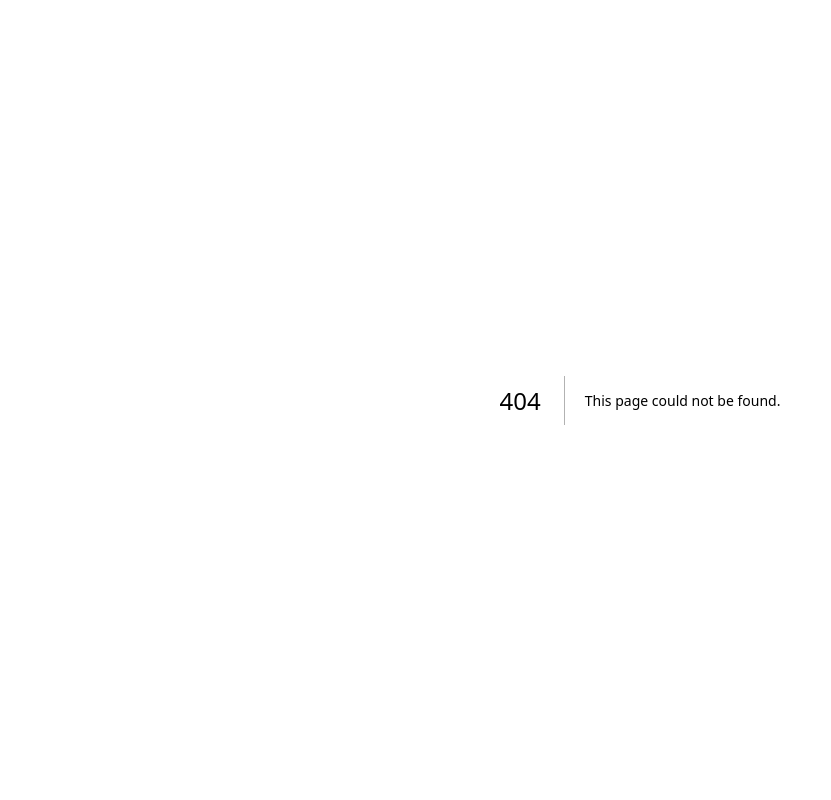
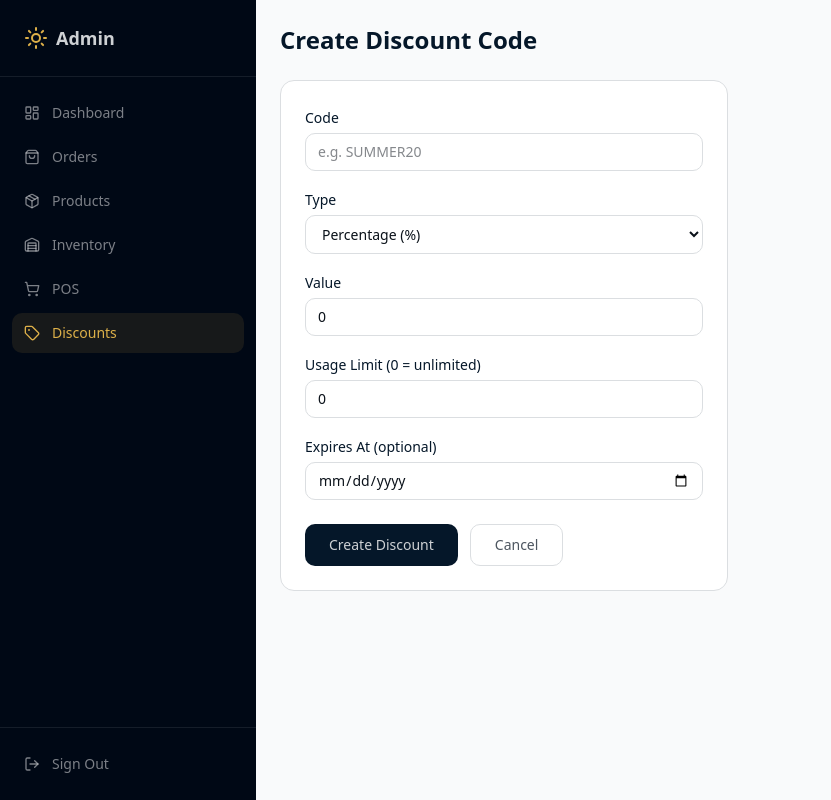
Before and after one commit to obai35/gumusgunes, a Next.js app: page /admin/discounts/new in a window 1280 px wide. Before the commit this address had no page. Shown: the whole page, without its empty margins (0-831 px from the left). Built offline with nearby package versions, Linux system fonts and the light colour scheme.

Commit message:
feat: add discount code management (list, create, toggle)

```diff
--- /dev/null
+++ b/src/app/admin/discounts/DiscountToggle.tsx
@@ -0,0 +1,27 @@
+'use client'
+
+import { useState } from 'react'
+import { useRouter } from 'next/navigation'
+
+export function DiscountToggle({ discountId, value }: { discountId: string; value: boolean }) {
+  const [checked, setChecked] = useState(value)
+  const router = useRouter()
+
+  async function toggle() {
+    const res = await fetch('/api/admin/discounts/toggle', {
+      method: 'POST',
+      headers: { 'Content-Type': 'application/json' },
+      body: JSON.stringify({ discountId, value: !checked }),
+    })
+    if (res.ok) { setChecked(!checked); router.refresh() }
+  }
+
+  return (
+    <button
+      onClick={toggle}
+      className={`h-5 w-9 rounded-full transition-colors ${checked ? 'bg-green-500' : 'bg-gray-300'}`}
+    >
+      <div className={`h-4 w-4 rounded-full bg-white shadow-sm transform transition-transform ${checked ? 'translate-x-4' : 'translate-x-0.5'}`} />
+    </button>
+  )
+}
--- /dev/null
+++ b/src/app/admin/discounts/new/page.tsx
@@ -0,0 +1,59 @@
+'use client'
+
+import { useState } from 'react'
+import { useRouter } from 'next/navigation'
+import { toast } from 'sonner'
+
+export default function NewDiscount() {
+  const router = useRouter()
+  const [form, setForm] = useState({
+    code: '', type: 'PERCENTAGE' as 'PERCENTAGE' | 'FIXED', value: 0,
+    usageLimit: 0, expiresAt: '',
+  })
+
+  async function handleSubmit(e: React.FormEvent) {
+    e.preventDefault()
+    const res = await fetch('/api/admin/discounts/create', {
+      method: 'POST',
+      headers: { 'Content-Type': 'application/json' },
+      body: JSON.stringify(form),
+    })
+    if (res.ok) { toast.success('Discount created'); router.push('/admin/discounts'); router.refresh() }
+    else { toast.error('Failed to create discount') }
+  }
+
+  return (
+    <div>
+      <h1 className="text-2xl font-display font-semibold text-navy mb-6">Create Discount Code</h1>
+      <form onSubmit={handleSubmit} className="max-w-md space-y-4 bg-white rounded-xl border border-border p-6">
+        <div>
+          <label className="text-sm font-medium text-navy">Code</label>
+          <input required value={form.code} onChange={(e) => setForm({ ...form, code: e.target.value.toUpperCase().replace(/\s/g, '_') })} className="w-full px-3 py-2 rounded-lg border border-border text-sm mt-1 font-mono" placeholder="e.g. SUMMER20" />
+        </div>
+        <div>
+          <label className="text-sm font-medium text-navy">Type</label>
+          <select value={form.type} onChange={(e) => setForm({ ...form, type: e.target.value as 'PERCENTAGE' | 'FIXED' })} className="w-full px-3 py-2 rounded-lg border border-border text-sm mt-1">
+            <option value="PERCENTAGE">Percentage (%)</option>
+            <option value="FIXED">Fixed Amount ($)</option>
+          </select>
+        </div>
+        <div>
+          <label className="text-sm font-medium text-navy">Value</label>
+          <input type="number" step="0.01" min="0" required value={form.value} onChange={(e) => setForm({ ...form, value: parseFloat(e.target.value) || 0 })} className="w-full px-3 py-2 rounded-lg border border-border text-sm mt-1" placeholder={form.type === 'PERCENTAGE' ? 'e.g. 20' : 'e.g. 10.00'} />
+        </div>
+        <div>
+          <label className="text-sm font-medium text-navy">Usage Limit (0 = unlimited)</label>
+          <input type="number" min="0" value={form.usageLimit} onChange={(e) => setForm({ ...form, usageLimit: parseInt(e.target.value) || 0 })} className="w-full px-3 py-2 rounded-lg border border-border text-sm mt-1" />
+        </div>
+        <div>
+          <label className="text-sm font-medium text-navy">Expires At (optional)</label>
+          <input type="date" value={form.expiresAt} onChange={(e) => setForm({ ...form, expiresAt: e.target.value })} className="w-full px-3 py-2 rounded-lg border border-border text-sm mt-1" />
+        </div>
+        <div className="flex gap-3 pt-2">
+          <button type="submit" className="px-6 py-2.5 bg-navy text-silver rounded-lg text-sm font-medium hover:bg-navy/90 transition-colors">Create Discount</button>
+          <button type="button" onClick={() => router.back()} className="px-6 py-2.5 border border-border rounded-lg text-sm text-muted-foreground hover:bg-gray-50 transition-colors">Cancel</button>
+        </div>
+      </form>
+    </div>
+  )
+}
--- /dev/null
+++ b/src/app/admin/discounts/page.tsx
@@ -0,0 +1,68 @@
+import Link from 'next/link'
+import { PrismaClient } from '@prisma/client'
+import { Plus, Percent, DollarSign } from 'lucide-react'
+import { DiscountToggle } from './DiscountToggle'
+
+const prisma = new PrismaClient()
+export const dynamic = 'force-dynamic'
+
+export default async function AdminDiscounts() {
+  const discounts = await prisma.discount.findMany({
+    orderBy: { createdAt: 'desc' },
+  })
+
+  return (
+    <div>
+      <div className="flex items-center justify-between mb-6">
+        <h1 className="text-2xl font-display font-semibold text-navy">Discount Codes</h1>
+        <Link
+          href="/admin/discounts/new"
+          className="flex items-center gap-2 px-4 py-2 bg-navy text-silver rounded-lg text-sm font-medium hover:bg-navy/90 transition-colors"
+        >
+          <Plus className="h-4 w-4" /> Create Discount
+        </Link>
+      </div>
+      <div className="bg-white rounded-xl border border-border overflow-hidden">
+        <table className="w-full text-sm">
+          <thead className="bg-gray-50 border-b border-border">
+            <tr>
+              <th className="text-left px-4 py-3 font-medium text-muted-foreground">Code</th>
+              <th className="text-left px-4 py-3 font-medium text-muted-foreground">Type</th>
+              <th className="text-left px-4 py-3 font-medium text-muted-foreground">Value</th>
+              <th className="text-left px-4 py-3 font-medium text-muted-foreground">Usage</th>
+              <th className="text-left px-4 py-3 font-medium text-muted-foreground">Expires</th>
+              <th className="text-left px-4 py-3 font-medium text-muted-foreground">Active</th>
+            </tr>
+          </thead>
+          <tbody>
+            {discounts.map((d) => (
+              <tr key={d.id} className="border-b border-border/50 hover:bg-gray-50/50">
+                <td className="px-4 py-3">
+                  <span className="font-mono font-bold text-navy bg-gray-100 px-2 py-0.5 rounded text-xs">{d.code}</span>
+                </td>
+                <td className="px-4 py-3">
+                  <span className="flex items-center gap-1 text-muted-foreground text-xs">
+                    {d.type === 'PERCENTAGE' ? <Percent className="h-3 w-3" /> : <DollarSign className="h-3 w-3" />}
+                    {d.type}
+                  </span>
+                </td>
+                <td className="px-4 py-3 font-medium text-navy">
+                  {d.type === 'PERCENTAGE' ? `${d.value}%` : `$${d.value.toFixed(2)}`}
+                </td>
+                <td className="px-4 py-3 text-muted-foreground">
+                  {d.usedCount}{d.usageLimit ? ` / ${d.usageLimit}` : ''}
+                </td>
+                <td className="px-4 py-3 text-muted-foreground text-xs">
+                  {d.expiresAt ? new Date(d.expiresAt).toLocaleDateString() : 'Never'}
+                </td>
+                <td className="px-4 py-3">
+                  <DiscountToggle discountId={d.id} value={d.isActive} />
+                </td>
+              </tr>
+            ))}
+          </tbody>
+        </table>
+      </div>
+    </div>
+  )
+}
--- /dev/null
+++ b/src/app/api/admin/discounts/create/route.ts
@@ -0,0 +1,22 @@
+import { NextResponse } from 'next/server'
+import { PrismaClient } from '@prisma/client'
+
+const prisma = new PrismaClient()
+
+export async function POST(req: Request) {
+  try {
+    const data = await req.json()
+    const discount = await prisma.discount.create({
+      data: {
+        code: data.code,
+        type: data.type,
+        value: data.value,
+        usageLimit: data.usageLimit || null,
+        expiresAt: data.expiresAt ? new Date(data.expiresAt) : null,
+      },
+    })
+    return NextResponse.json(discount)
+  } catch (err) {
+    return NextResponse.json({ error: 'Failed to create discount' }, { status: 500 })
+  }
+}
--- /dev/null
+++ b/src/app/api/admin/discounts/toggle/route.ts
@@ -0,0 +1,10 @@
+import { NextResponse } from 'next/server'
+import { PrismaClient } from '@prisma/client'
+
+const prisma = new PrismaClient()
+
+export async function POST(req: Request) {
+  const { discountId, value } = await req.json()
+  await prisma.discount.update({ where: { id: discountId }, data: { isActive: value } })
+  return NextResponse.json({ success: true })
+}
```
